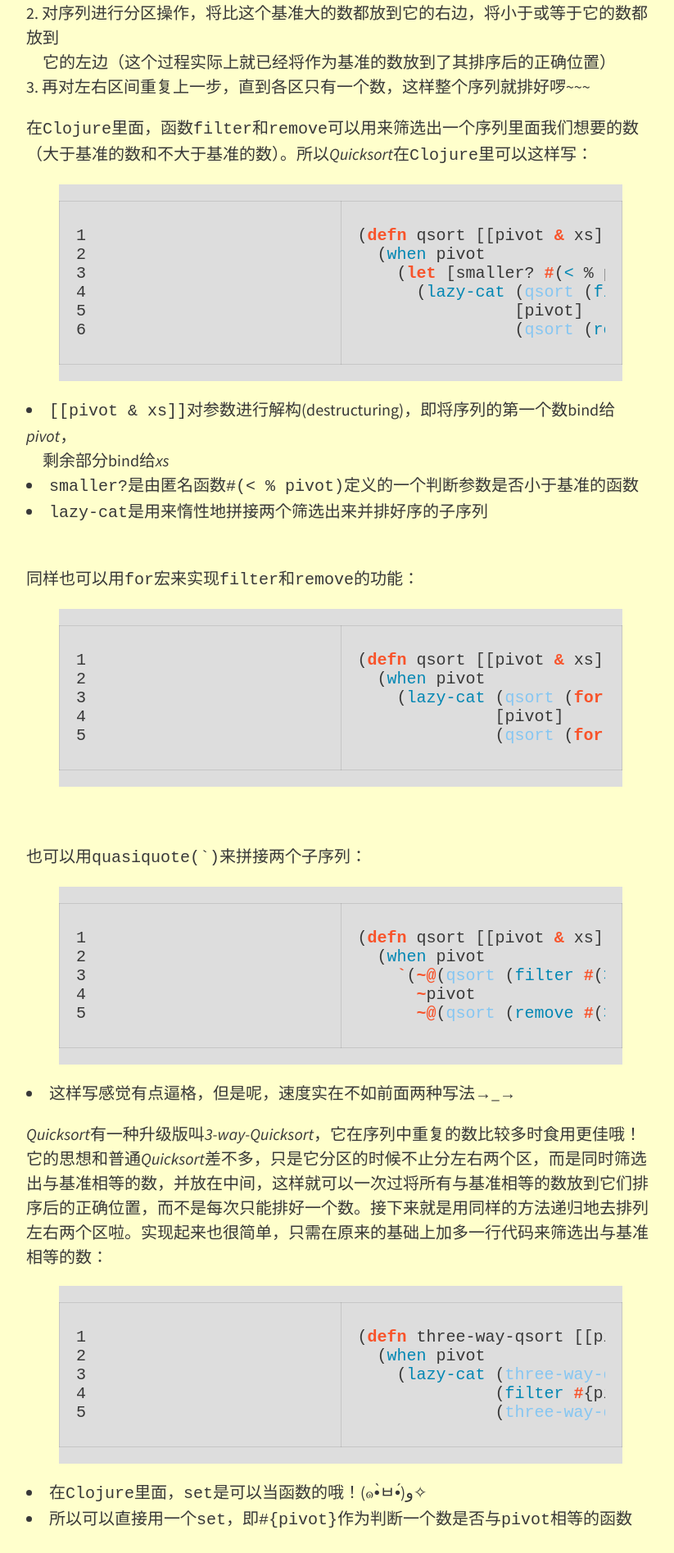
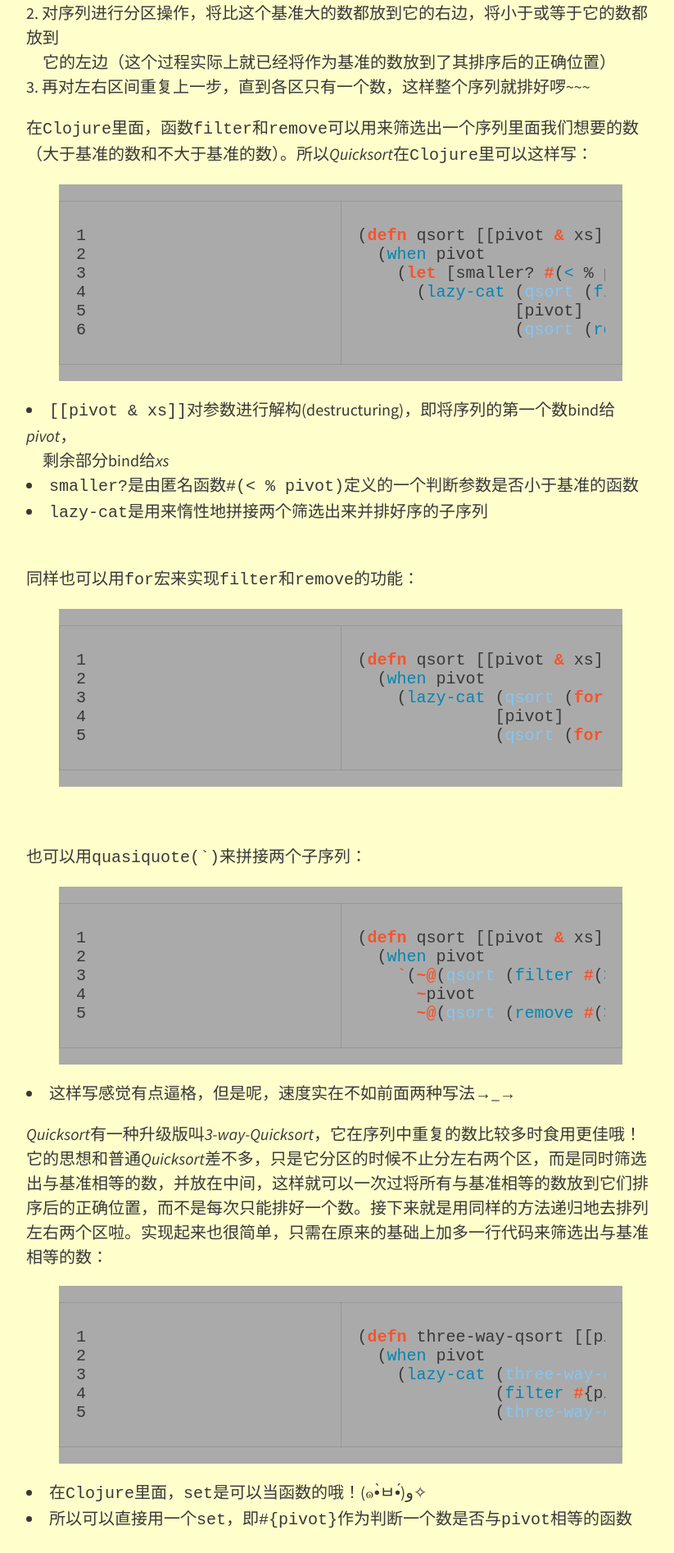
Before and after one commit to ChuitoChan/ChuitoChan.github.io, a Jekyll site: the page built from _posts/2015-07-26-quicksort-in-clojure.md, in a window 1280 px wide. Shown: the part 703-2598 px from the top of the page at 82% size, without its empty margins (224-1047 px from the left). Built offline with Jekyll 4.4.1, drawn with Linux system fonts in a browser that asks for light colours; nearby versions of some CDN libraries.

Commit message:
Update _syntax.scss

```diff
--- a/_sass/external/_syntax.scss
+++ b/_sass/external/_syntax.scss
@@ -1,7 +1,7 @@
 // pygments-css (https://github.com/richleland/pygments-css)
 
 
-.highlight { background: #DDDDDD; }
+.highlight { background: #AAAAAA; }
 .c { color: #999988; font-style: italic } /* Comment */
 .err { color: #a61717; background-color: #e3d2d2 } /* Error */
 .k { color: #F8532A; font-weight: bold } /* Keyword */
```
